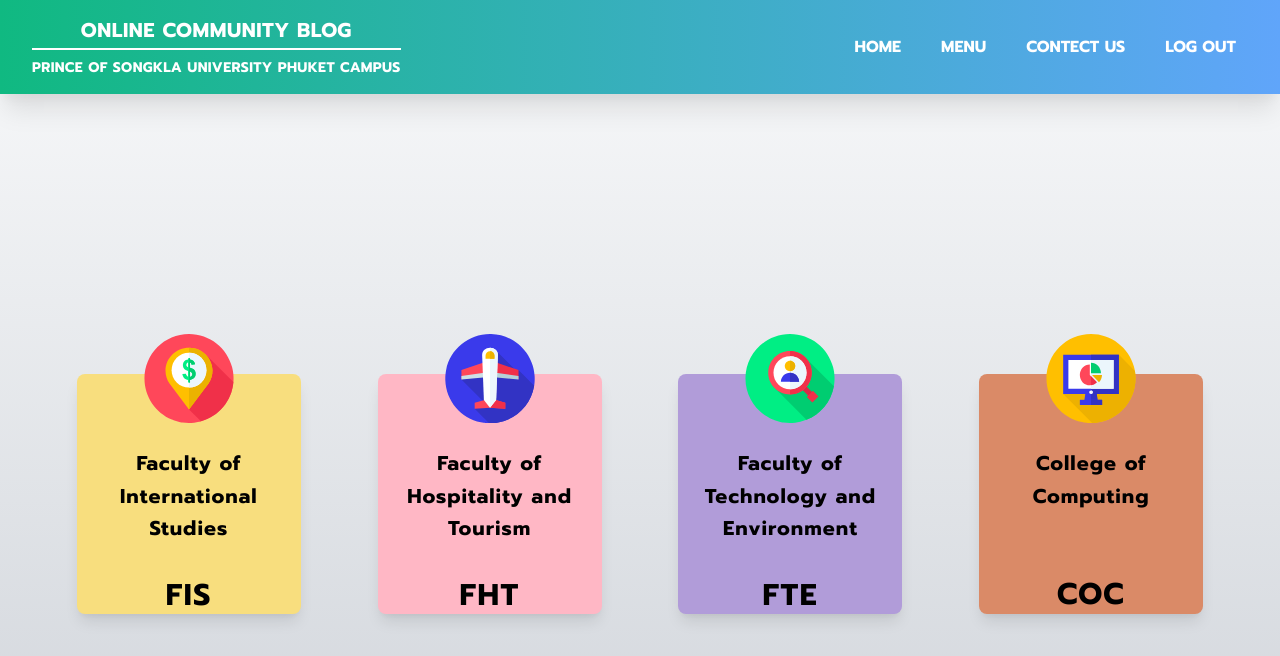
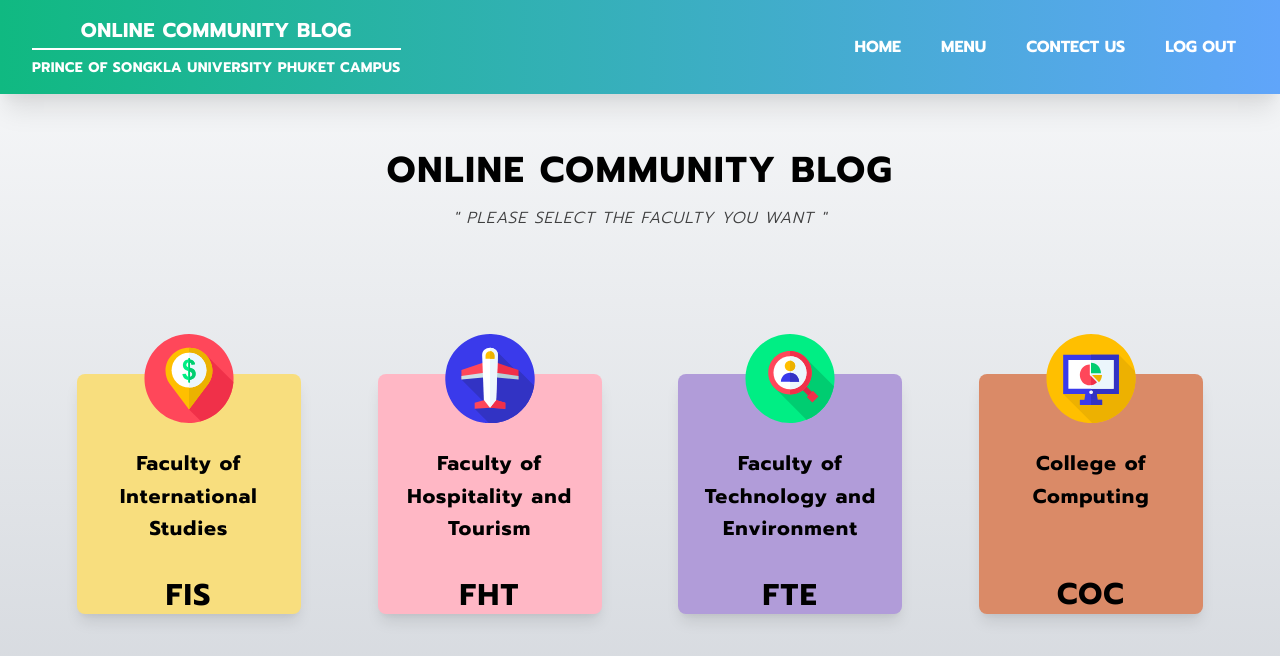
Before and after one commit to KatangSirinyapat/Mini-Project, a Next.js app in the folder front-end/: page /menu in a window 1280 px wide. Shown: the top 656 px of the page. Built offline with nearby package versions, Linux system fonts and the light colour scheme.

Commit message:
edit menu page

```diff
--- a/front-end/pages/menu.js
+++ b/front-end/pages/menu.js
@@ -9,9 +9,10 @@
       <Head>
         <title>Online Community Blog</title>
       </Head>
+      <div className = 'flex justify-center mt-14 text-4xl font-bold uppercase tracking-wider'>Online Community Blog</div>
+      <div className = 'flex justify-center mt-4 text-md font-medium uppercase tracking-wider italic animate-pulse'>" Please select the faculty you want "</div>
 
-      <div className='md:flex flex-row fixed justify-evenly items-center h-screen w-screen'>
-
+      <div className='md:flex flex-row fixed justify-evenly items-start mt-36 h-screen w-screen'>
       <Link href='/fis'>
           <a className='flex flex-col w-56 h-60 bg-sunglow shadow-lg rounded-lg transition duration-700 ease-in-out transform hover:-translate-y-1 hover:scale-110'>
             <div className='-m-10'>
```
